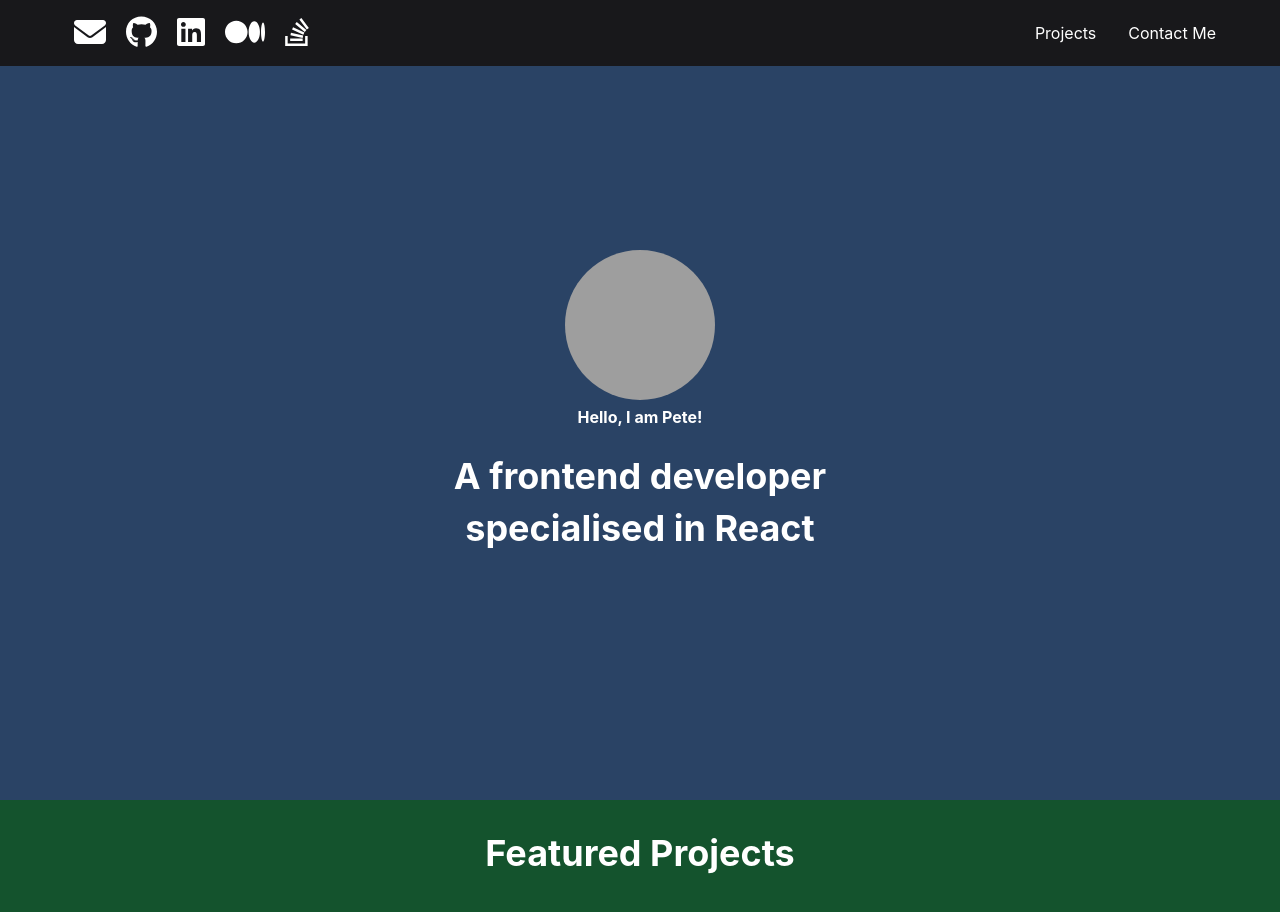
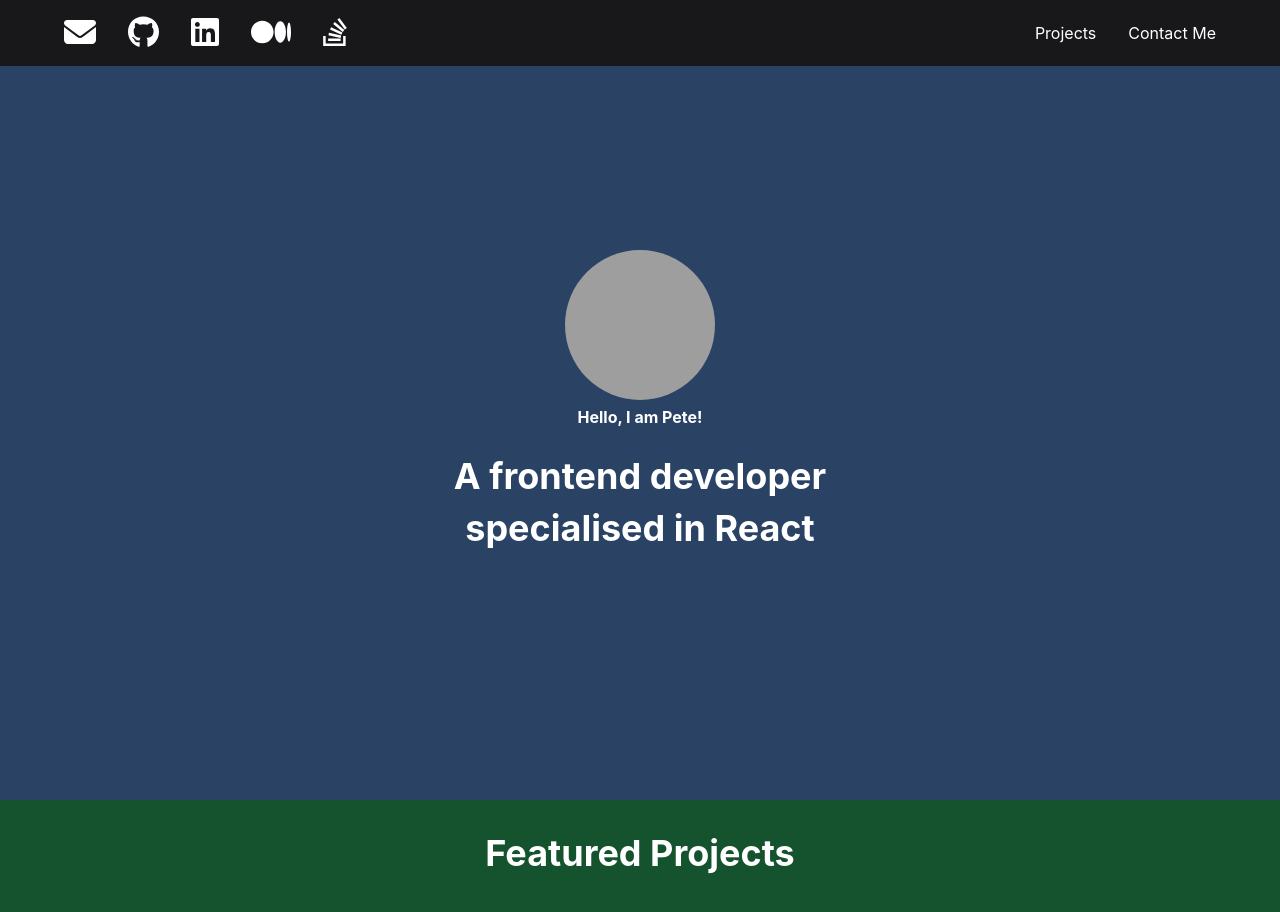
Before and after one commit to Sarbeng/react_portfolio, a React (Create React App) app: page / in a window 1280 px wide. Shown: the top 912 px of the page. Built offline with nearby package versions, Linux system fonts and the light colour scheme; grey boxes are pictures that could not be loaded.

Commit message:
hstack added to header for social nav

```diff
--- a/src/components/Header.js
+++ b/src/components/Header.js
@@ -73,7 +73,11 @@ const Header = () => {
         >
           <nav>
             {/* Add social media links based on the `socials` data */}
-            {socials.map((social) => <a style={iconStyle} href={social.url} ><FontAwesomeIcon icon={social.icon} size="2x"  /></a>)}
+            <HStack spacing={8}>
+            {socials.map((social) =>
+            <a  href={social.url} ><FontAwesomeIcon icon={social.icon} size="2x"  /></a>
+            )}
+            </HStack>
           </nav>
           <nav>
             <HStack spacing={8}>
```
